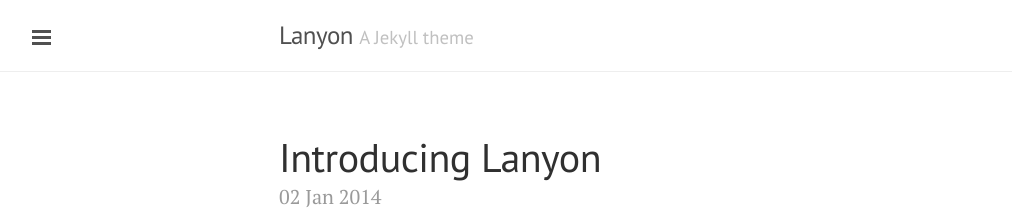
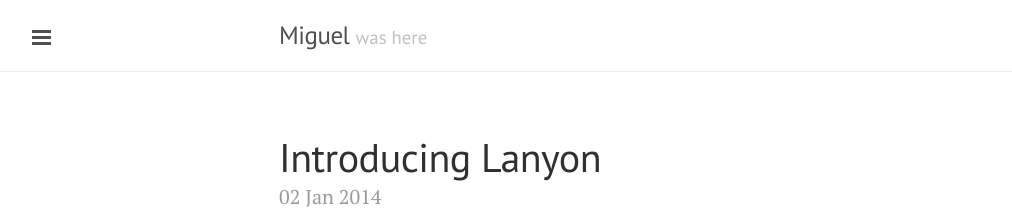
Before and after one commit to pumako/pumako.github.io, a Jekyll site: the page built from index.html, in a window 1280 px wide and 900 px high. Shown: the top 216 px of the window, without its empty margins (1-1013 px from the left). Built offline with Jekyll 4.4.1, drawn with Linux system fonts in a browser that asks for light colours; Markdown is read by kramdown in place of the engine named in the settings; the list of posts is cut into pages by our own code; part of the change alters nothing that is shown.

Commit message:
config and sidebar editing...

```diff
--- a/_config.yml
+++ b/_config.yml
@@ -6,16 +6,16 @@ pygments:         true
 permalink:        pretty
 
 # Setup
-title:            Lanyon
-tagline:          'A Jekyll theme'
-description:      'A reserved <a href="http://jekyllrb.com" target="_blank">Jekyll</a> theme that places the utmost gravity on content with a hidden drawer. Made by <a href="https://twitter.com/mdo" target="_blank">@mdo</a>.'
-url:              http://lanyon.getpoole.com
+title:            Miguel
+tagline:          'was here'
+description:      'Another try for making a website for my thoughts. Made by <a href="https://twitter.com/miguelglhf" target="_blank">@miguelglhf</a> using <a href="http://jekyllrb.com" target="_blank">Jekyll</a> and <a href="http://lanyon.getpoole.com" target="_blank">Poole+Lanyon</a>.'
+url:
 baseurl:          '/'
 paginate:         5
 
 author:
-  name:           'Mark Otto'
-  url:            https://twitter.com/mdo
+  name:           'Miguel Gallego'
+  url:            https://twitter.com/miguelglhf
 
 # Custom vars
 version:          1.0.0
--- a/_includes/sidebar.html
+++ b/_includes/sidebar.html
@@ -24,9 +24,10 @@
         {% endif %}
       {% endif %}
     {% endfor %}
-
+	{% comment %}
     <a class="sidebar-nav-item" href="{{ site.github.repo }}/archive/v{{ site.version }}.zip">Download</a>
     <a class="sidebar-nav-item" href="{{ site.github.repo }}">GitHub project</a>
+	{% endcomment %}
     <span class="sidebar-nav-item">Currently v{{ site.version }}</span>
   </nav>
 
```
